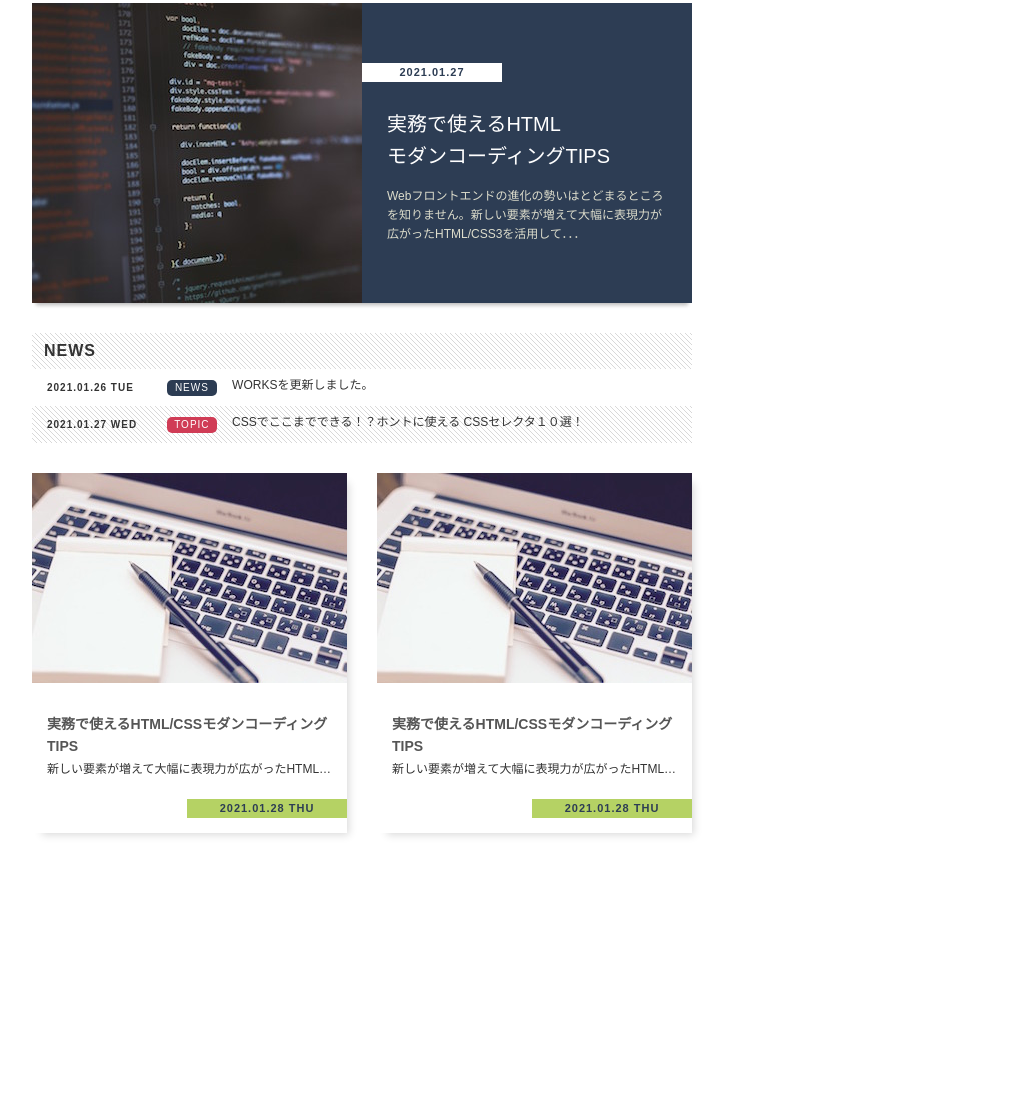
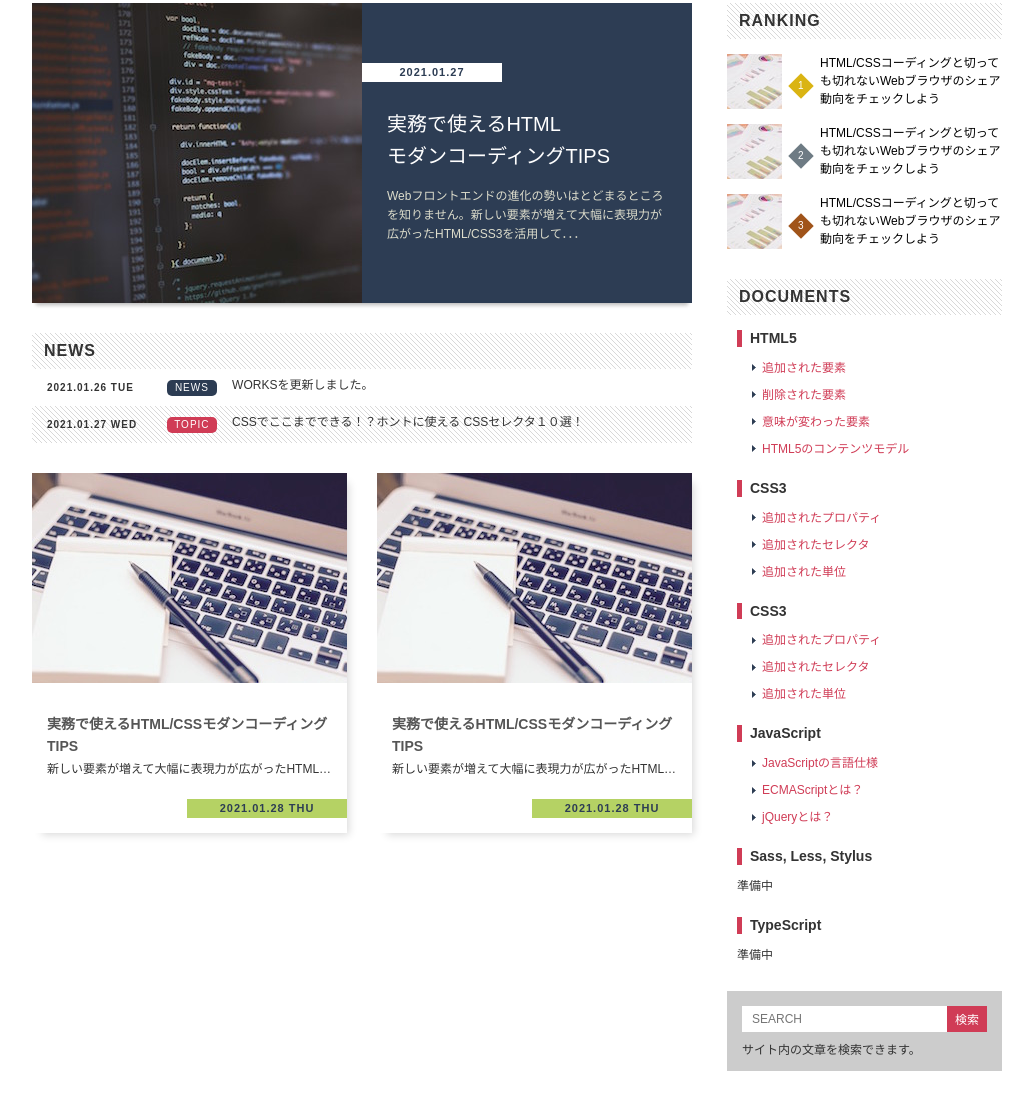
Before and after one commit to rereal7/mcoding, a plain HTML site: page standard-layout/index.html in a window 1280 px wide. Shown: the part 166-1276 px from the top of the page, without its empty margins (123-1156 px from the left). Before the commit the page ends 1069 px from the top, so only its background shows below. Drawn offline with Linux system fonts and the light colour scheme.

Commit message:
add sidemenu

```diff
--- a/standard-layout/css/style.css
+++ b/standard-layout/css/style.css
@@ -252,6 +252,127 @@ sidemanu
   float: right;
   width: 275px;
 }
+.ranking {
+  margin-bottom: 30px;
+  list-style-type: none;
+  counter-reset: ranking;
+}
+.ranking .ranking-item {
+  margin-top: 15px;
+}
+.ranking .ranking-item a {
+  display: block;
+  font-size: 0;
+  transition: opacity 0.15s;
+}
+.ranking .ranking-item a:hover {
+  opacity: 0.8;
+}
+.ranking .image {
+  width: 55px;
+  height: 55px;
+}
+.ranking .text {
+  display: inline-block;
+  width: 182px;
+  color: #000;
+  vertical-align: top;
+  line-height: 1.5;
+  font-size: 1.2rem;
+}
+.ranking .order {
+  display: inline-block;
+  width: 18px;
+  height: 18px;
+  margin: 0 10px;
+  border: 1px solid #ccc;
+  color: #aaa;
+  vertical-align: 20px;
+  text-align: center;
+  font-weight: bold;
+  line-height: 16px;
+  -webkit-transform: rotate(45deg);
+  -ms-transform: rotate(45deg);
+  transform: rotate(45deg);
+}
+.ranking .ranking-item:nth-of-type(1) .order,
+.ranking .ranking-item:nth-of-type(2) .order,
+.ranking .ranking-item:nth-of-type(3) .order {
+  border: none;
+  color: #fff;
+  font-weight: normal;
+  line-height: 18px;
+}
+.ranking .ranking-item:nth-of-type(1) .order {
+  background-color: #dab413;
+}
+.ranking .ranking-item:nth-of-type(2) .order {
+  background-color: #6e7b84;
+}
+.ranking .ranking-item:nth-of-type(3) .order {
+  background-color: #a0541a;
+}
+.ranking .order::before {
+  content: counter(ranking);
+  counter-increment: ranking;
+  display: inline-block;
+  font-size: 1.0rem;
+  -webkit-transform: rotate(-45deg);
+  -ms-transform: rotate(-45deg);
+  transform: rotate(-45deg);
+}
+.documents {
+  margin: 10px 10px 30px;
+}
+.documents, .documents ul {
+  list-style-type: none;
+}
+.documents > li .title {
+  margin: 15px 0;
+  padding-left: 8px;
+  border-left: 5px solid #d03c56;
+  font-size: 1.4rem;
+  line-height: 1.2;
+}
+.documents > li + li {
+  margin-top: 25px;
+}
+.documents > li ul {
+  margin: 15px;
+}
+.documents > li ul > li {
+  margin-bottom: 15px;
+  padding-left: 10px;
+  background: url('../images/arrow.gif') no-repeat left center;
+}
+.documents a:hover {
+  text-decoration: underline;
+}
+.search-box {
+  padding: 15px;
+  background-color: #ccc;
+  font-size: 0;
+}
+.search-box > * {
+  font-size: 1.2rem;
+}
+.search-box .search-input {
+  width: 205px;
+  height: 26px;
+  padding: 0 10px;
+  border: none;
+}
+.search-box .search-button {
+  width: 40px;
+  height: 26px;
+  border: none;
+  background-color: #d03c56;
+  color: #fff;
+  cursor: pointer;
+}
+.search-box .text {
+  margin-top: 12px;
+}
 /*
 footer
 */
--- a/standard-layout/index.html
+++ b/standard-layout/index.html
@@ -75,6 +75,80 @@
       </section>
     </main>
     <div class="sidemenu">
+      <h2 class="heading">RANKING</h2>
+      <ol class="ranking">
+        <li class="ranking-item">
+        <a href="#">
+          <img class="image" src="./images/ranking.jpg" alt="グラフの画像">
+            <span class="order"></span>
+            <p class="text">HTML/CSSコーディングと切っても切れないWebブラウザのシェア動向をチェックしよう</p>
+          </a>
+        </li>
+        <li class="ranking-item">
+        <a href="#">
+          <img class="image" src="./images/ranking.jpg" alt="グラフの画像">
+            <span class="order"></span>
+            <p class="text">HTML/CSSコーディングと切っても切れないWebブラウザのシェア動向をチェックしよう</p>
+          </a>
+        </li>
+        <li class="ranking-item">
+          <a href="#">
+            <img class="image" src="./images/ranking.jpg" alt="グラフの画像">
+            <span class="order"></span>
+            <p class="text">HTML/CSSコーディングと切っても切れないWebブラウザのシェア動向をチェックしよう</p>
+          </a>
+        </li>
+      </ol>
+      <h2 class="heading">DOCUMENTS</h2>
+      <ul class="documents">
+        <li>
+          <h3 class="title">HTML5</h3>
+          <ul>
+            <li><a href="#">追加された要素</a></li>
+            <li><a href="#">削除された要素</a></li>
+            <li><a href="#">意味が変わった要素</a></li>
+            <li><a href="#">HTML5のコンテンツモデル</a></li>
+          </ul>
+        </li>
+        <li>
+          <h3 class="title">CSS3</h3>
+          <ul>
+            <li><a href="#">追加されたプロパティ</a></li>
+            <li><a href="#">追加されたセレクタ</a></li>
+            <li><a href="#">追加された単位</a></li>
+          </ul>
+        </li>
+        <li>
+          <h3 class="title">CSS3</h3>
+          <ul>
+            <li><a href="#">追加されたプロパティ</a></li>
+            <li><a href="#">追加されたセレクタ</a></li>
+            <li><a href="#">追加された単位</a></li>
+          </ul>
+        </li>
+        <li>
+          <h3 class="title">JavaScript</h3>
+          <ul>
+            <li><a href="#">JavaScriptの言語仕様</a></li>
+            <li><a href="#">ECMAScriptとは？</a></li>
+            <li><a href="#">jQueryとは？</a></li>
+          </ul>
+        </li>
+        <li>
+          <h3 class="title">Sass, Less, Stylus</h3>
+          <p>準備中</p>
+        </li>
+        <li>
+          <h3 class="title">TypeScript</h3>
+          <p>準備中</p>
+        </li>
+      </ul>
+      <h2 class="hidden">SEARCH</h2>
+      <form class="search-box">
+        <input class="search-input" type="text" neme="seatch" placeholder="SEARCH">
+        <input class="search-button" type="submit" value="検索">
+        <p class="text">サイト内の文章を検索できます。</p>
+      </form>
     </div>
   </div>
   <footer class="footer">
```
